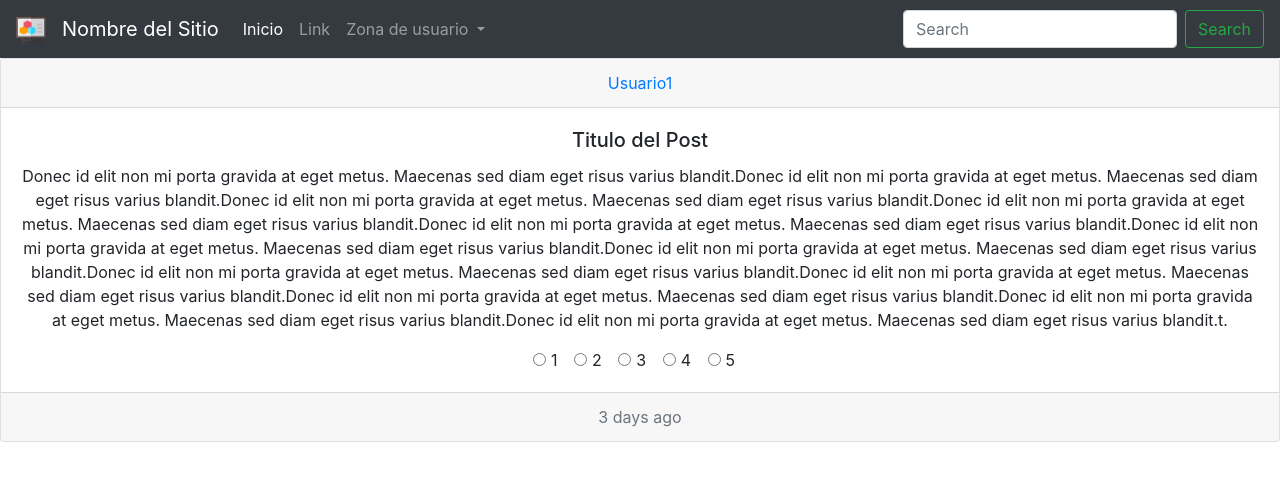
After one commit to bristoll/Tablon, a Java web app: page /post.jsp in a window 1280 px wide. The commit adds this page. Shown: the top 481 px of the page. Run offline with Tomcat 11, a stand-in JSP engine, Linux system fonts and the light colour scheme.

Commit message:
añadida vista para post

```diff
--- a/ProyectoTablon/WebContent/homeLoged.jsp
+++ b/ProyectoTablon/WebContent/homeLoged.jsp
@@ -70,7 +70,7 @@
 		<div class="row justify-content-center">
 
 			<div class="form-group col-md-8">
-				<a href="#" class="list-group-item list-group-item-action ">
+				<a href="postLoged.jsp" class="list-group-item list-group-item-action ">
 					<div class="d-flex w-100 justify-content-between">
 						<h5 class="mb-1">Titulo del Post 1</h5>
 						<span class="badge badge-primary badge-pill">14</span>
--- a/ProyectoTablon/WebContent/index.jsp
+++ b/ProyectoTablon/WebContent/index.jsp
@@ -71,7 +71,7 @@
 		<div class="row justify-content-center">
 
 			<div class="form-group col-md-8">
-				<a href="#" class="list-group-item list-group-item-action ">
+				<a href="post.jsp" class="list-group-item list-group-item-action ">
 					<div class="d-flex w-100 justify-content-between">
 						<h5 class="mb-1">Titulo del Post 1</h5>
 						<span class="badge badge-primary badge-pill">14</span>
--- /dev/null
+++ b/ProyectoTablon/WebContent/post.jsp
@@ -0,0 +1,119 @@
+<%@ page language="java" contentType="text/html; charset=utf-8"
+	pageEncoding="utf-8"%>
+<!DOCTYPE html>
+<html>
+<head>
+<meta charset="utf-8">
+<!-- Añadimos las referencias a las librerias de css y js de bootstrap -->
+<link rel="stylesheet"
+	href="https://stackpath.bootstrapcdn.com/bootstrap/4.3.1/css/bootstrap.min.css"
+	integrity="sha384-ggOyR0iXCbMQv3Xipma34MD+dH/1fQ784/j6cY/iJTQUOhcWr7x9JvoRxT2MZw1T"
+	crossorigin="anonymous">
+<script type=”text/javascript” src=”bootstrap/js/bootstrap.min.js”></script>
+<script src="https://code.jquery.com/jquery-3.3.1.slim.min.js"
+	integrity="sha384-q8i/X+965DzO0rT7abK41JStQIAqVgRVzpbzo5smXKp4YfRvH+8abtTE1Pi6jizo"
+	crossorigin="anonymous"></script>
+<script
+	src="https://cdnjs.cloudflare.com/ajax/libs/popper.js/1.14.7/umd/popper.min.js"
+	integrity="sha384-UO2eT0CpHqdSJQ6hJty5KVphtPhzWj9WO1clHTMGa3JDZwrnQq4sF86dIHNDz0W1"
+	crossorigin="anonymous"></script>
+<script
+	src="https://stackpath.bootstrapcdn.com/bootstrap/4.3.1/js/bootstrap.min.js"
+	integrity="sha384-JjSmVgyd0p3pXB1rRibZUAYoIIy6OrQ6VrjIEaFf/nJGzIxFDsf4x0xIM+B07jRM"
+	crossorigin="anonymous"></script>
+<title>Página principal</title>
+</head>
+<body>
+<header>
+	<div class="list-group">
+
+
+			<nav class="navbar navbar-expand-lg navbar-dark bg-dark">
+				<a class="navbar-brand" href="#"> <img
+					src="imagenes/002-biology.png" width="30" height="30" alt="">
+				</a> <a class="navbar-brand" href="#">Nombre del Sitio</a>
+				<button class="navbar-toggler" type="button" data-toggle="collapse"
+					data-target="#navbarSupportedContent"
+					aria-controls="navbarSupportedContent" aria-expanded="false"
+					aria-label="Toggle navigation">
+					<span class="navbar-toggler-icon"></span>
+				</button>
+
+				<div class="collapse navbar-collapse" id="navbarSupportedContent">
+					<ul class="navbar-nav mr-auto">
+						<li class="nav-item active"><a class="nav-link" href="#">Inicio
+								<span class="sr-only">(current)</span>
+						</a></li>
+						<li class="nav-item"><a class="nav-link" href="#">Link</a></li>
+						<li class="nav-item dropdown"><a
+							class="nav-link dropdown-toggle" href="#" id="navbarDropdown"
+							role="button" data-toggle="dropdown" aria-haspopup="true"
+							aria-expanded="false"> Zona de usuario </a>
+							<div class="dropdown-menu" aria-labelledby="navbarDropdown">
+								<a class="dropdown-item" href="registro.jsp">Iniciar
+									sesión</a>
+
+								<div class="dropdown-divider"></div>
+								<a class="dropdown-item" href="formularioInscripcion.jsp">Crear cuenta</a>
+							</div></li>
+
+					</ul>
+					<form class="form-inline my-2 my-lg-0">
+						<input class="form-control mr-sm-2" type="search"
+							placeholder="Search" aria-label="Search">
+						<button class="btn btn-outline-success my-2 my-sm-0" type="submit">Search</button>
+					</form>
+				</div>
+			</nav>
+		</header>
+		<div class="card text-center">
+  <div class="card-header">
+    <a href="#">Usuario1</a>
+  </div>
+  <div class="card-body">
+    <h5 class="card-title">Titulo del Post</h5>
+    <p class="card-text">Donec id elit non mi porta gravida at eget
+						metus. Maecenas sed diam eget risus varius blandit.Donec id elit non mi porta gravida at eget
+						metus. Maecenas sed diam eget risus varius blandit.Donec id elit non mi porta gravida at eget
+						metus. Maecenas sed diam eget risus varius blandit.Donec id elit non mi porta gravida at eget
+						metus. Maecenas sed diam eget risus varius blandit.Donec id elit non mi porta gravida at eget
+						metus. Maecenas sed diam eget risus varius blandit.Donec id elit non mi porta gravida at eget
+						metus. Maecenas sed diam eget risus varius blandit.Donec id elit non mi porta gravida at eget
+						metus. Maecenas sed diam eget risus varius blandit.Donec id elit non mi porta gravida at eget
+						metus. Maecenas sed diam eget risus varius blandit.Donec id elit non mi porta gravida at eget
+						metus. Maecenas sed diam eget risus varius blandit.Donec id elit non mi porta gravida at eget
+						metus. Maecenas sed diam eget risus varius blandit.Donec id elit non mi porta gravida at eget
+						metus. Maecenas sed diam eget risus varius blandit.Donec id elit non mi porta gravida at eget
+						metus. Maecenas sed diam eget risus varius blandit.t.</p>
+
+   <div class="container">
+    <div class="form-check form-check-inline">
+  <input class="form-check-input" type="radio" name="inlineRadioOptions" id="inlineRadio1" value="option1">
+  <label class="form-check-label" for="inlineRadio1">1</label>
+</div>
+<div class="form-check form-check-inline">
+  <input class="form-check-input" type="radio" name="inlineRadioOptions" id="inlineRadio2" value="option2">
+  <label class="form-check-label" for="inlineRadio2">2</label>
+</div>
+ <div class="form-check form-check-inline">
+  <input class="form-check-input" type="radio" name="inlineRadioOptions" id="inlineRadio1" value="option1">
+  <label class="form-check-label" for="inlineRadio1">3</label>
+</div>
+<div class="form-check form-check-inline">
+  <input class="form-check-input" type="radio" name="inlineRadioOptions" id="inlineRadio2" value="option2">
+  <label class="form-check-label" for="inlineRadio2">4</label>
+</div>
+ <div class="form-check form-check-inline">
+  <input class="form-check-input" type="radio" name="inlineRadioOptions" id="inlineRadio1" value="option1">
+  <label class="form-check-label" for="inlineRadio1">5</label>
+</div>
+</div>
+
+
+  </div>
+  <div class="card-footer text-muted">
+    3 days ago
+  </div>
+</div>
+</body>
+</html>
```
Also changed, not shown: ProyectoTablon/WebContent/postLoged.jsp (added, +119 -0 lines), ProyectoTablon/WebContent/imagenes/026-nuclear-energy.png (added).
